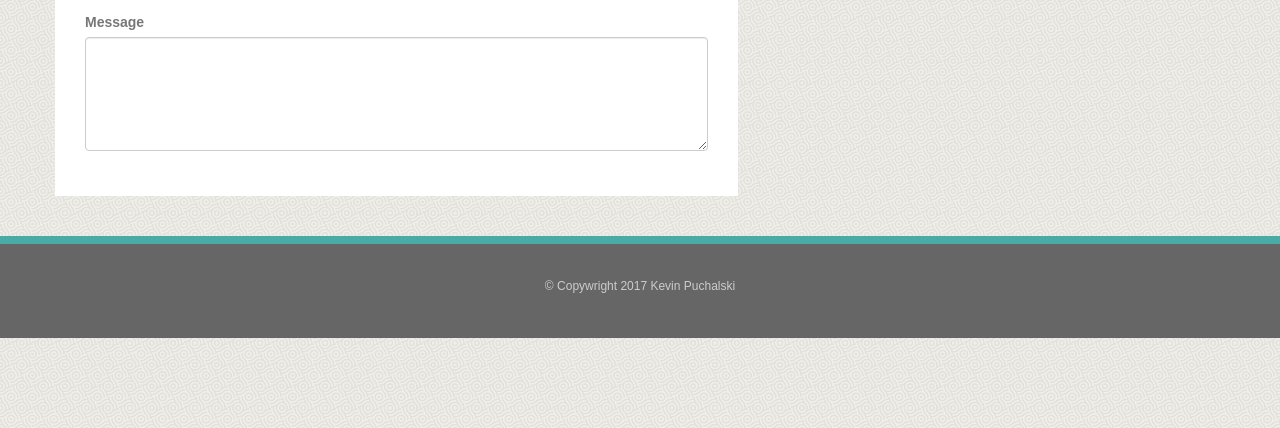
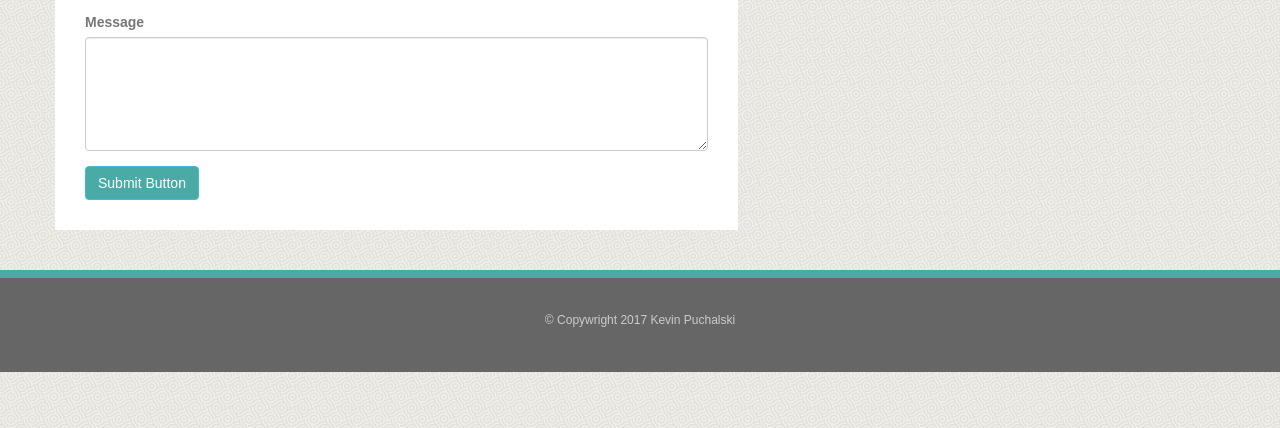
Before and after one commit to puchk/Bootstrap-Portfolio, a plain HTML site: page contact.html in a window 1280 px wide. Shown: the part 372-800 px from the top of the page. Drawn offline with nearby package versions, Linux system fonts and the light colour scheme.

Commit message:
Update contact.html
Added submit button

```diff
--- a/contact.html
+++ b/contact.html
@@ -76,6 +76,9 @@
   	.myText {
   		padding-top: 5px;
   	}
+  	.submitButton {
+		background: #4aaaa5;
+	}
   	.icon {
   		width: 62px;
   		height: auto;
@@ -137,6 +140,7 @@
 					<label for="exampleTextarea">Message</label>
 					<textarea class="form-control" id="exampleTextarea" rows="5"></textarea>
 				</div>
+				<input type="submit" class="btn btn-info submitButton" value="Submit Button">
 			</form>
 
 		</article>
```
